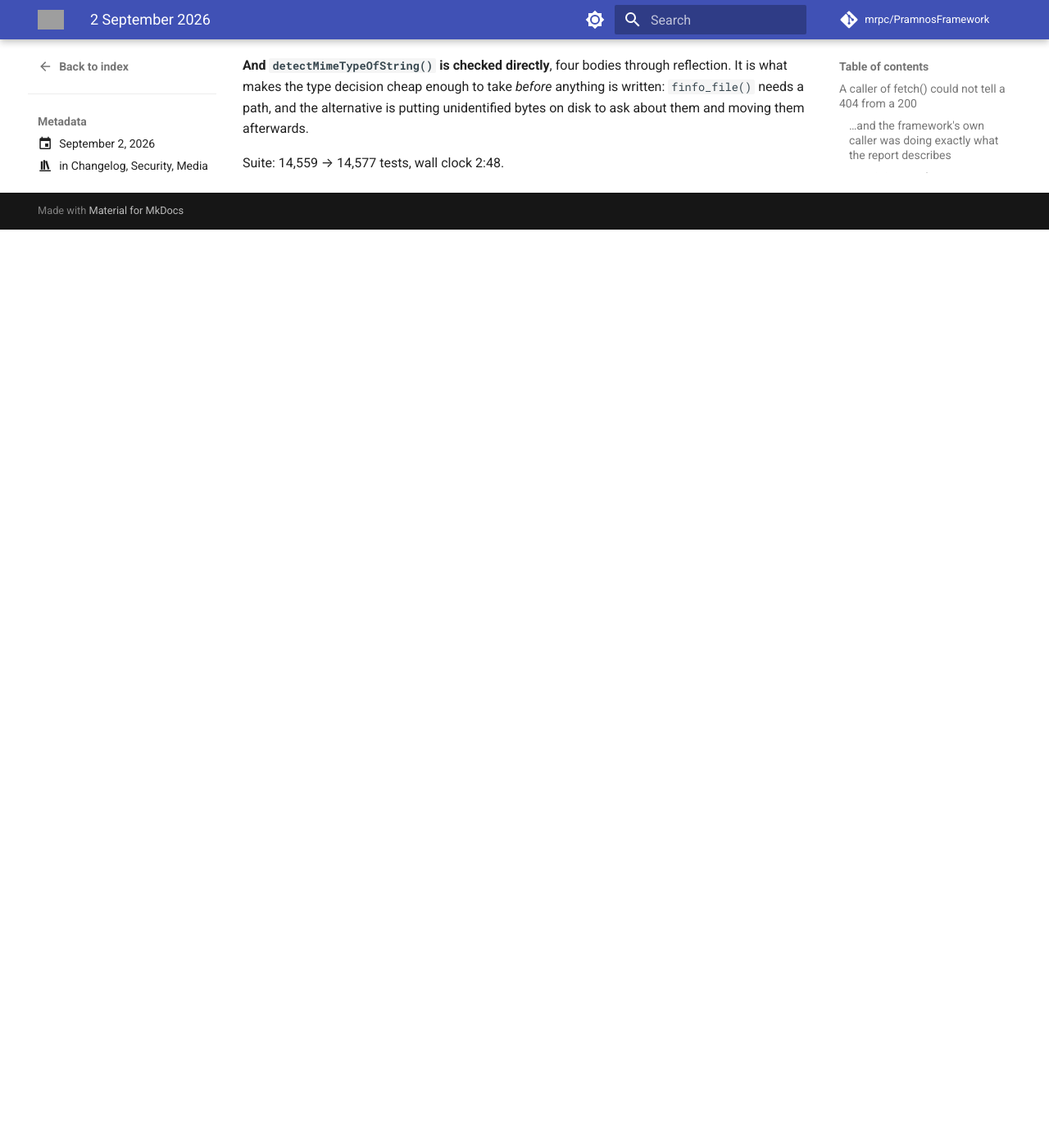
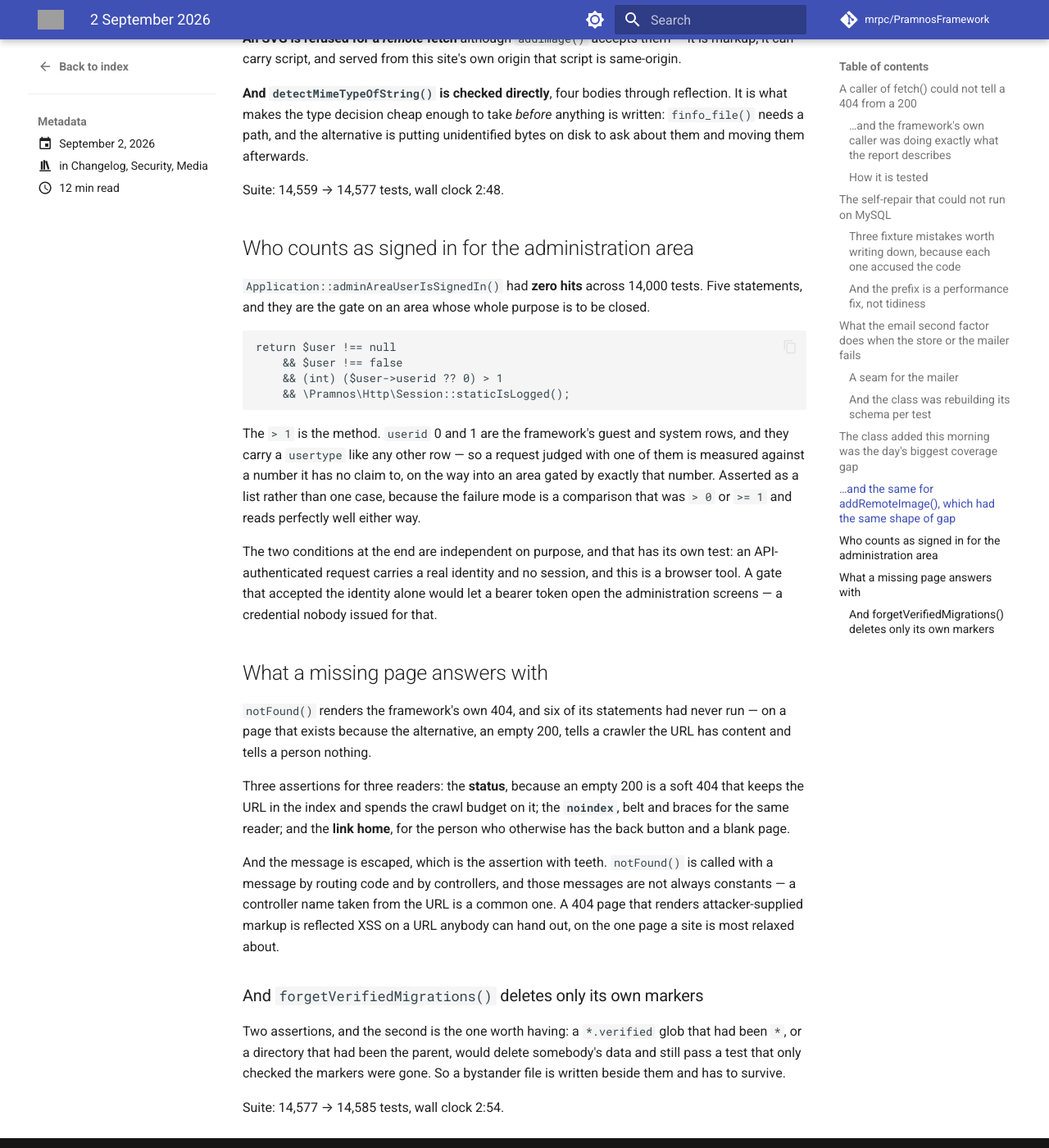
Before and after one commit to mrpc/PramnosFramework, an MkDocs documentation site: the page built from docs/version-history/posts/2026-09-02.md, in a window 1280 px wide and 1400 px high, scrolled down 6260 px. Shown: the whole window at 82% size. Built offline with MkDocs 1.6.1 and Material for MkDocs 9.7.7, drawn with Linux system fonts in a browser that asks for light colours; comment, search, counter and statistics services are not loaded; before the commit the page ends 6540 px from its top, so only the background shows below that; some of the changed text lies outside the part shown; grey boxes are pictures that could not be loaded.

Commit message:
test(application): the admin-area gate, and the 404 page
`adminAreaUserIsSignedIn()` had zero hits across 14,000 tests. Five statements,
and they are the gate on an area whose whole purpose is to be closed.

The `> 1` is the method: `userid` 0 and 1 are the framework's guest and system
rows, and they carry a `usertype` like any other row — so a request judged with
one of them is measured against a number it has no claim to, on the way into an
area gated by exactly that number. Asserted as a list, because the failure mode
is a comparison that was `> 0` and reads perfectly well.

The two conditions at the end are independent on purpose and that has its own
test: an API-authenticated request carries a real identity and no session, and
this is a browser tool. A gate accepting the identity alone lets a bearer token
open the administration screens.

`notFound()` had six uncovered statements. Three assertions for three readers —
the status, because an empty 200 is a soft 404 that keeps the URL in the index;
the `noindex`; and the link home, for the person who otherwise has the back
button and a blank page. Plus the escaping, which is the one with teeth:
`notFound()` is called with messages that are not always constants — a
controller name from the URL is common — and a 404 that renders
attacker-supplied markup is reflected XSS on a URL anybody can hand out.

And `forgetVerifiedMigrations()` deletes only its own markers: a bystander file
is written beside them and has to survive, because a glob that had been `*` would
delete somebody's data and still pass a test that only checked the markers were
gone.

````diff
--- a/docs/version-history/posts/2026-09-02.md
+++ b/docs/version-history/posts/2026-09-02.md
@@ -8,13 +8,14 @@ categories:
 
 # 2 September 2026
 
-5 changes:
+7 changes:
 
 - A caller of `OutboundUrl::fetch()` could not tell a 404 from a 200 — and the framework's own
   caller was storing the placeholder
 - The `tokenactions` self-repair could not run on MySQL
 - What the email second factor does when the store or the mailer fails
 - The class added this morning was the day's biggest coverage gap — and `addRemoteImage()` with it
+- Who counts as signed in for the administration area, and what a missing page answers with
 <!-- more -->
 
 ## A caller of `fetch()` could not tell a 404 from a 200
@@ -252,3 +253,49 @@ the type decision cheap enough to take *before* anything is written: `finfo_file
 the alternative is putting unidentified bytes on disk to ask about them and moving them afterwards.
 
 Suite: 14,559 → 14,577 tests, wall clock 2:48.
+
+## Who counts as signed in for the administration area
+
+`Application::adminAreaUserIsSignedIn()` had **zero hits** across 14,000 tests. Five statements, and
+they are the gate on an area whose whole purpose is to be closed.
+
+```php
+return $user !== null
+    && $user !== false
+    && (int) ($user->userid ?? 0) > 1
+    && \Pramnos\Http\Session::staticIsLogged();
+```
+
+The `> 1` is the method. `userid` 0 and 1 are the framework's guest and system rows, and they carry a
+`usertype` like any other row — so a request judged with one of them is measured against a number it
+has no claim to, on the way into an area gated by exactly that number. Asserted as a list rather than
+one case, because the failure mode is a comparison that was `> 0` or `>= 1` and reads perfectly well
+either way.
+
+The two conditions at the end are independent on purpose, and that has its own test: an
+API-authenticated request carries a real identity and no session, and this is a browser tool. A gate
+that accepted the identity alone would let a bearer token open the administration screens — a
+credential nobody issued for that.
+
+## What a missing page answers with
+
+`notFound()` renders the framework's own 404, and six of its statements had never run — on a page that
+exists because the alternative, an empty 200, tells a crawler the URL has content and tells a person
+nothing.
+
+Three assertions for three readers: the **status**, because an empty 200 is a soft 404 that keeps the
+URL in the index and spends the crawl budget on it; the **`noindex`**, belt and braces for the same
+reader; and the **link home**, for the person who otherwise has the back button and a blank page.
+
+And the message is escaped, which is the assertion with teeth. `notFound()` is called with a message by
+routing code and by controllers, and those messages are not always constants — a controller name taken
+from the URL is a common one. A 404 page that renders attacker-supplied markup is reflected XSS on a
+URL anybody can hand out, on the one page a site is most relaxed about.
+
+### And `forgetVerifiedMigrations()` deletes only its own markers
+
+Two assertions, and the second is the one worth having: a `*.verified` glob that had been `*`, or a
+directory that had been the parent, would delete somebody's data and still pass a test that only
+checked the markers were gone. So a bystander file is written beside them and has to survive.
+
+Suite: 14,577 → 14,585 tests, wall clock 2:54.
````
Also changed, not shown: 1 other file.
